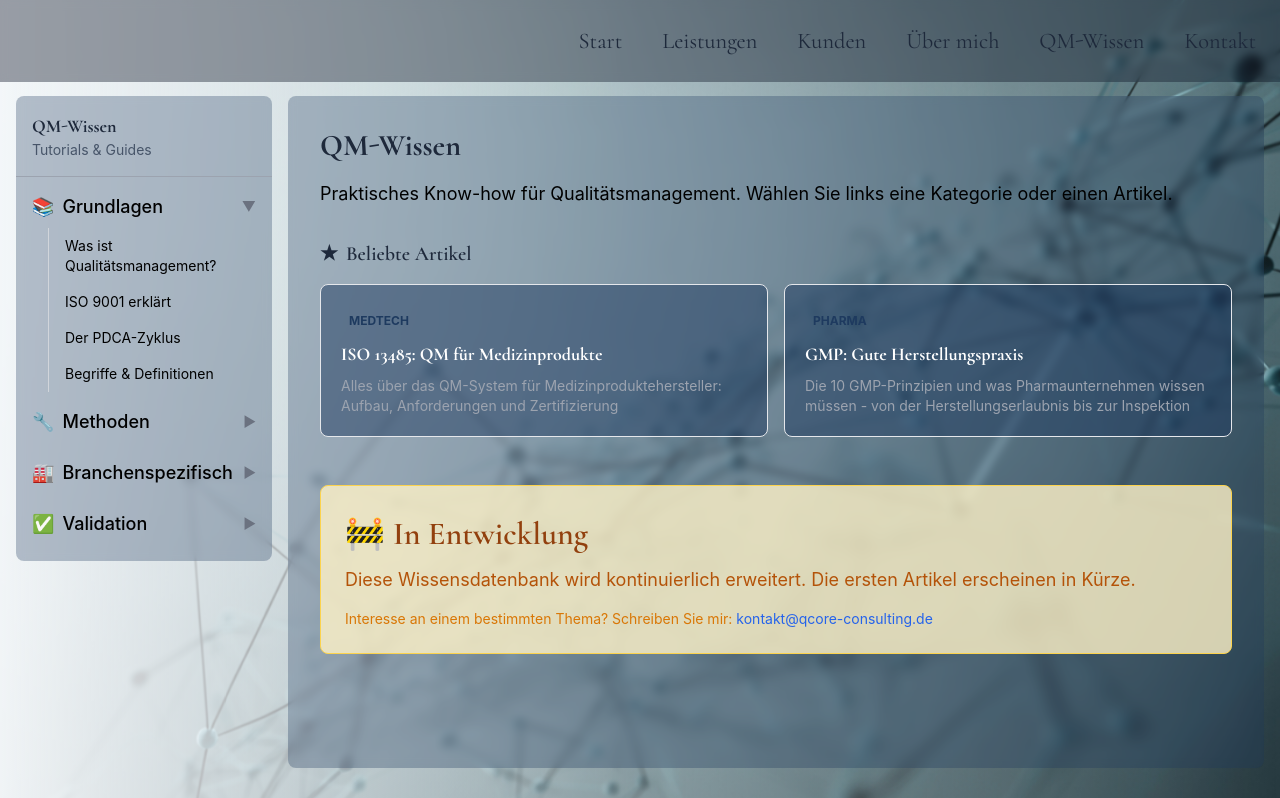
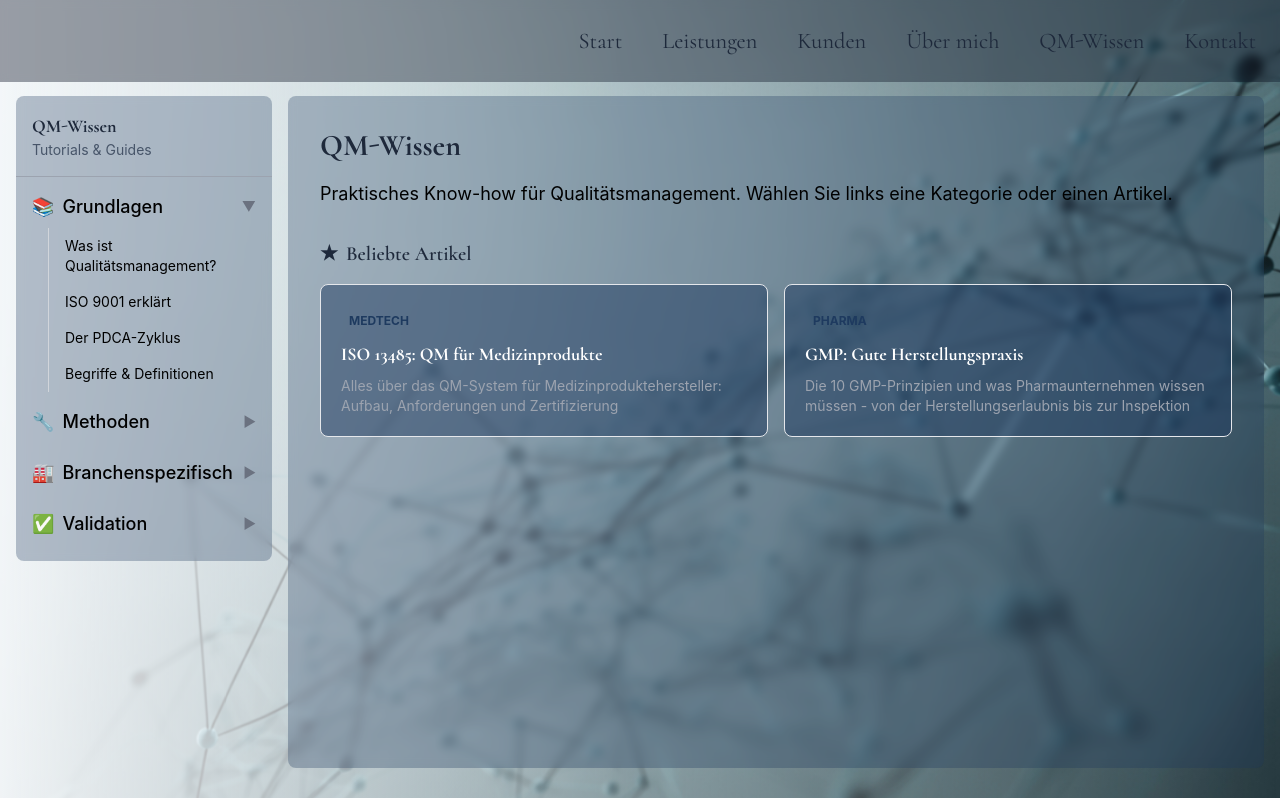
Before and after one commit to Wolle417/qm-consulting-website, a Next.js app: page /qm-wissen in a window 1280 px wide. Shown: the top 798 px of the page. Built offline with nearby package versions, Linux system fonts and the light colour scheme.

Commit message:
Fix QM-Wissen navigation: make sidebar title clickable and remove yellow warning box

```diff
--- a/components/QMWissenContent.jsx
+++ b/components/QMWissenContent.jsx
@@ -56,22 +56,6 @@ const QMWissenContent = ({ selectedArticle, categories, onSelectArticle }) => {
             </div>
           </div>
         </section>
-
-        <div className="bg-amber-100 bg-opacity-80 border border-amber-300 rounded-lg p-6">
-          <h3 className="font-semibold text-amber-800 mb-2 flex items-center">
-            <span className="mr-2">🚧</span> In Entwicklung
-          </h3>
-          <p className="text-amber-700">
-            Diese Wissensdatenbank wird kontinuierlich erweitert.
-            Die ersten Artikel erscheinen in Kürze.
-          </p>
-          <p className="text-amber-600 text-sm mt-4">
-            Interesse an einem bestimmten Thema? Schreiben Sie mir:
-            <a href="mailto:kontakt@qcore-consulting.de" className="text-blue-600 hover:underline ml-1">
-              kontakt@qcore-consulting.de
-            </a>
-          </p>
-        </div>
       </div>
     );
   }
--- a/components/QMWissenSidebar.jsx
+++ b/components/QMWissenSidebar.jsx
@@ -10,8 +10,11 @@ const QMWissenSidebar = ({
   return (
     <aside className="w-64 bg-qcore-navy bg-opacity-30 backdrop-blur-sm rounded-lg h-fit sticky top-24 overflow-y-auto hidden md:block">
       {/* Header */}
-      <div className="p-4 border-b border-gray-400">
-        <h2 className="font-bold text-lg" style={{ color: '#1e293b' }}>
+      <div
+        onClick={() => onSelectArticle(null)}
+        className="p-4 border-b border-gray-400 cursor-pointer hover:bg-slate-400 hover:bg-opacity-30 transition-colors"
+      >
+        <h2 className="font-bold text-lg hover:text-qcore-cyan transition-colors" style={{ color: '#1e293b' }}>
           QM-Wissen
         </h2>
         <p className="text-sm" style={{ color: '#475569' }}>Tutorials & Guides</p>
```
